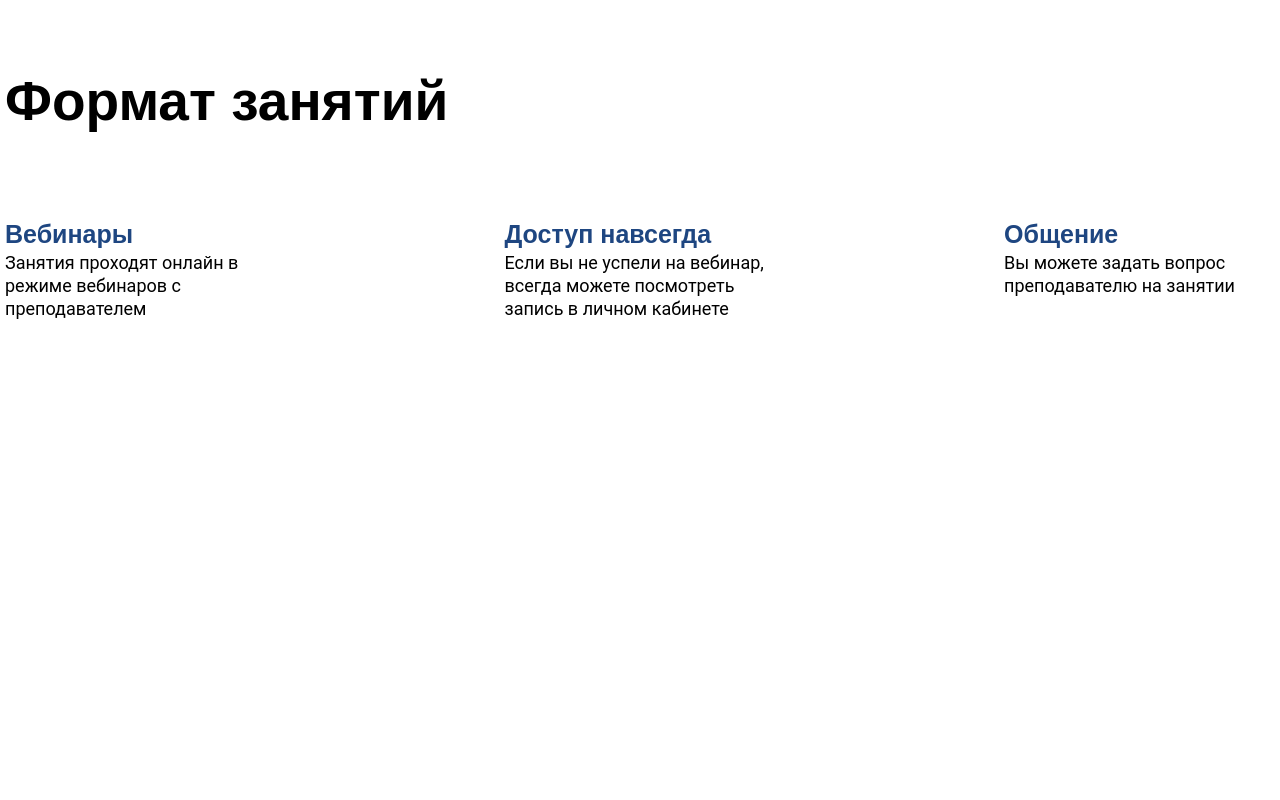
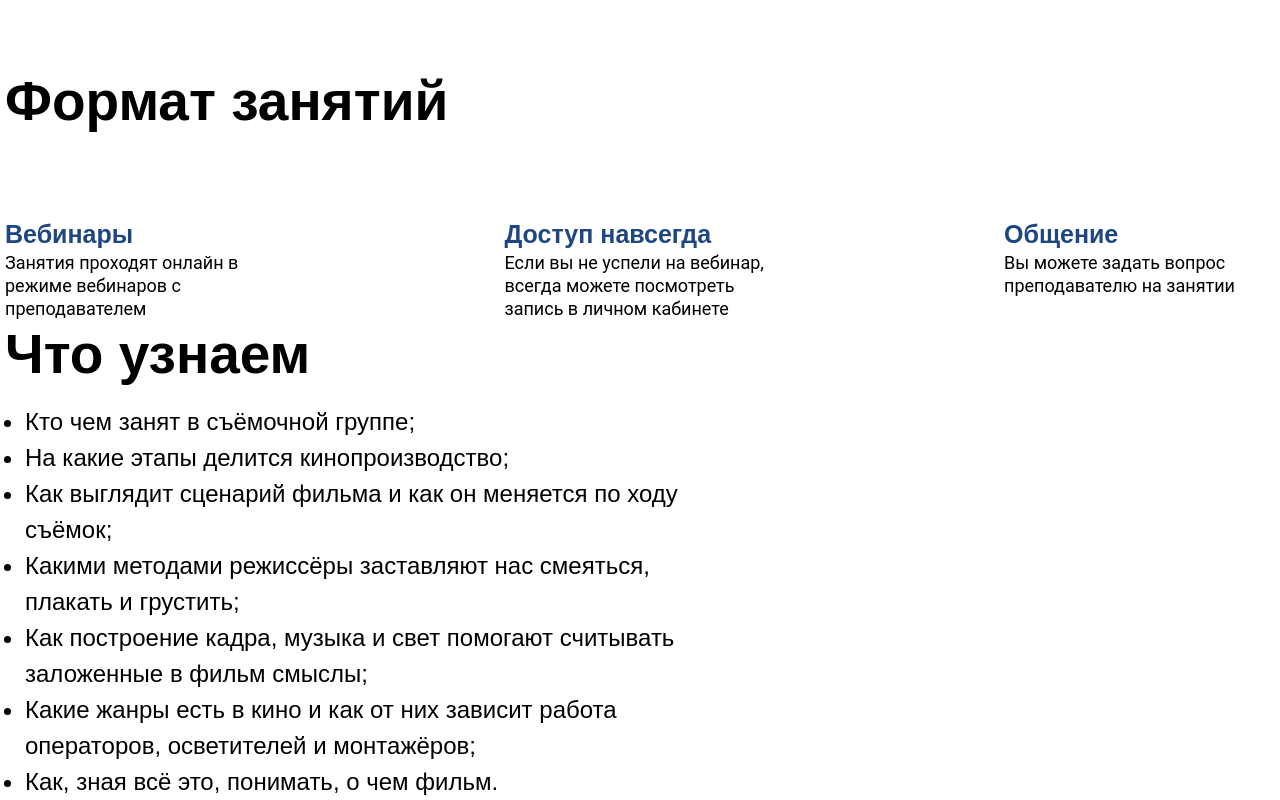
Before and after one commit to Hamid207/FrontendFirst, a plain HTML site: page 09.28/index0928.html in a window 1280 px wide. Shown: the part 1985-2785 px from the top of the page. Before the commit the page ends 2312 px from the top, so only its background shows below. Drawn offline with Linux system fonts and the light colour scheme.

Commit message:
add section4

```diff
--- a/09.28/index0928.html
+++ b/09.28/index0928.html
@@ -144,6 +144,25 @@
 
         </div>
       </section>
+
+      <section>
+        <div class="container">
+          <div class="section4_body">
+            <div class="format_text">
+              <h2>Что узнаем</h2>
+            </div>
+            <ul class="section4_ul_body">
+              <li>Кто чем занят в съёмочной группе;</li>
+              <li>На какие этапы делится кинопроизводство;</li>
+              <li>Как выглядит сценарий фильма и как он меняется по ходу съёмок;</li>
+              <li>Какими методами режиссёры заставляют нас смеяться, плакать и грустить;</li>
+              <li>Как построение кадра, музыка и свет помогают считывать заложенные в фильм смыслы;</li>
+              <li>Какие жанры есть в кино и как от них зависит работа операторов, осветителей и монтажёров;</li>
+              <li>Как, зная всё это, понимать, о чем фильм.</li>
+            </ul>
+          </div>
+        </div>
+      </section>
     </main>
   </body>
 </html>
--- a/09.28/style0928.css
+++ b/09.28/style0928.css
@@ -314,3 +314,24 @@ font-style: normal;
 font-weight: 400;
 line-height: 130%;
 }
+
+/*--------------------------------------------*/
+
+
+.section4_ul_body {
+  list-style: disc;
+  width: 662px;
+flex-shrink: 0;
+margin-left: 20px;
+margin-top: 21px;
+/* background-color: red; */
+}
+
+
+.section4_ul_body > li {
+  color: #000;
+font-size: 24px;
+font-style: normal;
+font-weight: 400;
+line-height: 150%;
+}
```
